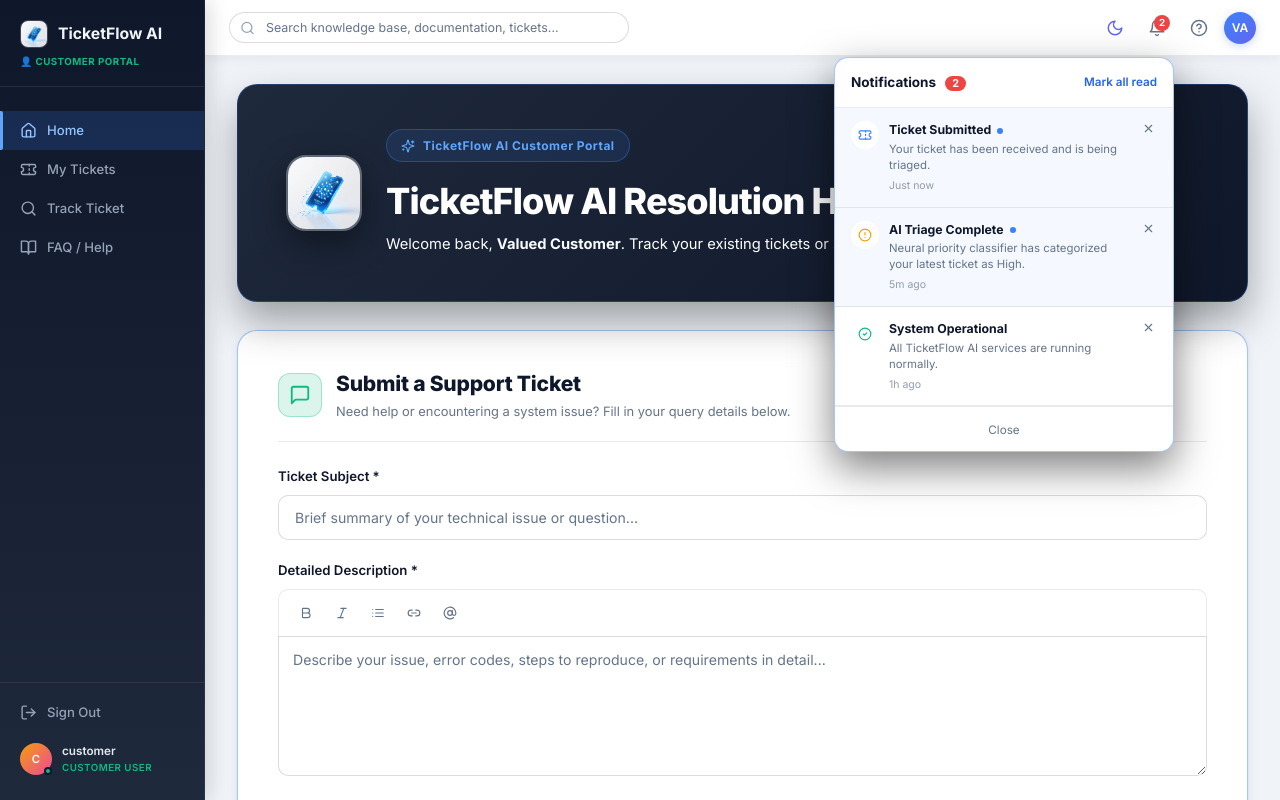
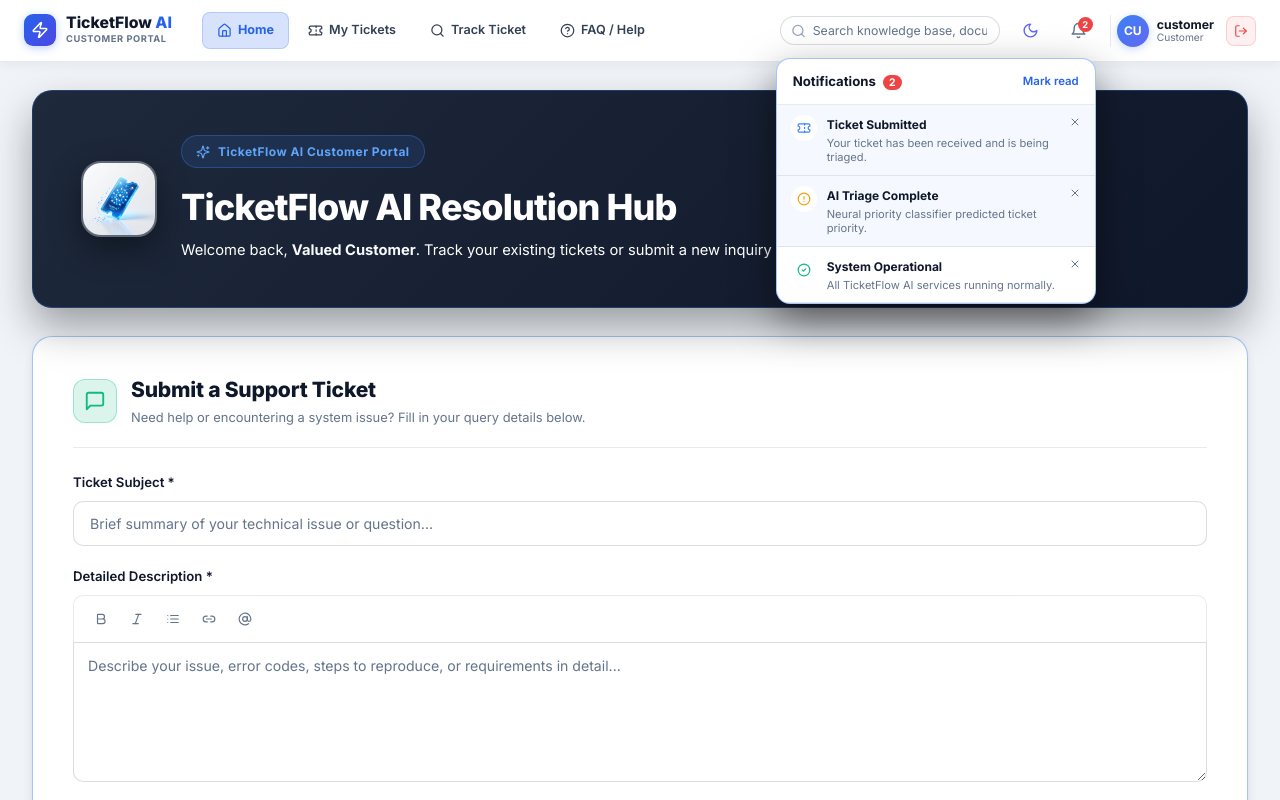
Before and after one commit to Deepakvk07/ticket-prioritization-system, a React (Vite) app in the folder frontend/: page /home in a window 1280 px wide. Both pictures are taken after a click on the button "Notifications". Shown: the top 800 px of the page. Built offline with nearby package versions, Linux system fonts and the light colour scheme.

Commit message:
refactor: remove vertical left sidebar completely and merge all navigation, brand logo, and user controls into horizontal topbar

```diff
--- a/frontend/src/components/Sidebar.jsx
+++ b/frontend/src/components/Sidebar.jsx
@@ -1,135 +1,3 @@
-import { useState } from 'react'
-import { NavLink, useNavigate } from 'react-router-dom'
-import {
-  LayoutDashboard, Ticket, BarChart2, Cpu,
-  LogOut, Plus, Zap, Home, Search, BookOpen, User, Clock, Headphones, ChevronDown, ChevronUp, Layers
-} from 'lucide-react'
-import { supabase } from '../lib/supabase'
-
-const ADMIN_NAV = [
-  { to: '/dashboard', icon: LayoutDashboard, label: 'Dashboard' },
-  { to: '/tickets', icon: Ticket, label: 'Ticket Queue (Admin)' },
-  { to: '/agents', icon: Headphones, label: 'Agent Management' },
-  { to: '/analytics', icon: BarChart2, label: 'Analytics' },
-  { to: '/model', icon: Cpu, label: 'Model Management' },
-]
-
-const AGENT_NAV = [
-  { to: '/tickets', icon: Ticket, label: 'Assigned Tickets' },
-]
-
-const CUSTOMER_NAV = [
-  { to: '/home', icon: Home, label: 'Home' },
-  { to: '/tickets', icon: Ticket, label: 'My Tickets' },
-  { to: '/track', icon: Search, label: 'Track Ticket' },
-  { to: '/faq', icon: BookOpen, label: 'FAQ / Help' },
-]
-
-
-function getSafeDemoUser() {
-  try {
-    const val = localStorage.getItem('demo_user')
-    if (!val || val === 'undefined' || val === 'null') return null
-    return JSON.parse(val)
-  } catch {
-    return null
-  }
+export default function Sidebar() {
+  return null
 }
-
-export default function Sidebar({ user }) {
-  const navigate = useNavigate()
-  const [showRoster, setShowRoster] = useState(true)
-
-  // Determine current active mode cleanly from logged in user profile
-  const demoUser = getSafeDemoUser()
-  const activeRole = demoUser?.role || localStorage.getItem('user_role_mode') || 'customer'
-
-  const isAdmin = activeRole === 'admin'
-  const isAgent = activeRole === 'agent'
-  const isCustomer = activeRole === 'customer'
-
-  const navItems = isAdmin ? ADMIN_NAV : isAgent ? AGENT_NAV : CUSTOMER_NAV
-
-  const handleSignOut = async () => {
-    localStorage.removeItem('demo_user')
-    await supabase.auth.signOut()
-    navigate('/login')
-  }
-
-  const rawName = demoUser?.name || user?.user_metadata?.full_name || (typeof user?.email === 'string' ? user.email.split('@')[0] : '') || (isAdmin ? 'Admin' : isAgent ? 'Support Agent' : 'Customer')
-  const name = String(rawName)
-  const initials = name.trim().split(/\s+/).map(n => n[0]).filter(Boolean).join('').slice(0, 2).toUpperCase() || 'US'
-
-  const themeGradient = isAdmin
-    ? 'linear-gradient(135deg, #3b82f6, #6366f1)'
-    : isAgent
-      ? 'linear-gradient(135deg, #10b981, #059669)'
-      : 'linear-gradient(135deg, #f59e0b, #ec4899)'
-
-  const roleTitle = isAdmin
-    ? '🛡️ ADMIN PORTAL'
-    : isAgent
-      ? '🎧 AGENT WORKSPACE'
-      : '👤 CUSTOMER PORTAL'
-
-  const roleColor = isAdmin ? 'var(--accent)' : isAgent ? '#10b981' : 'var(--success)'
-
-  return (
-    <aside className="sidebar">
-      {/* Logo & Mode Banner */}
-      <div className="sidebar-logo">
-        <h1 style={{ display: 'flex', alignItems: 'center', gap: 10 }}>
-          <img src="/ticketflow_logo.jpg" alt="TicketFlow AI" style={{ width: 28, height: 28, borderRadius: 8, objectFit: 'cover', border: '1px solid rgba(255,255,255,0.2)', flexShrink: 0 }} />
-          TicketFlow AI
-        </h1>
-        <div style={{ display: 'flex', alignItems: 'center', justifyContent: 'space-between', marginTop: 4 }}>
-          <div className="tier-badge" style={{ color: roleColor, fontWeight: 700 }}>
-            {roleTitle}
-          </div>
-        </div>
-      </div>
-
-      {/* Nav */}
-      <nav className="sidebar-nav" style={{ marginTop: 12 }}>
-        {navItems.map(({ to, icon: Icon, label }) => (
-          <NavLink
-            key={to}
-            to={to}
-            className={({ isActive }) => `nav-item${isActive ? ' active' : ''}`}
-          >
-            <Icon size={17} />
-            {label}
-          </NavLink>
-        ))}
-      </nav>
-
-      {/* Bottom */}
-      <div className="sidebar-bottom">
-        <button className="nav-item" style={{ width: '100%' }} onClick={handleSignOut}>
-          <LogOut size={17} />
-          Sign Out
-        </button>
-
-        <div className="sidebar-user">
-          <div className="avatar" style={{ background: themeGradient }}>
-            {initials}
-            <span className="online-dot" />
-          </div>
-            <div className="user-info">
-            <div className="name" style={{ fontSize: '0.78rem' }}>{name}</div>
-            <div className="role" style={{ color: roleColor }}>
-              {isAdmin ? 'ADMIN / TRIAGE ENGINE' : isAgent ? (demoUser?.department ? demoUser.department.toUpperCase() : 'SUPPORT AGENT') : 'CUSTOMER USER'}
-            </div>
-          </div>
-        </div>
-
-        {isAdmin && (
-          <button className="new-ticket-btn" onClick={() => navigate('/tickets/new')} style={{ background: 'var(--accent)' }}>
-            <Plus size={15} />
-            New Internal Ticket
-          </button>
-        )}
-      </div>
-    </aside>
-  )
-}
--- a/frontend/src/components/Topbar.jsx
+++ b/frontend/src/components/Topbar.jsx
@@ -1,6 +1,7 @@
 import { useState, useEffect, useRef } from 'react'
-import { Search, Bell, HelpCircle, Sun, Moon, X, Ticket, CheckCircle2, AlertCircle } from 'lucide-react'
-import { useNavigate } from 'react-router-dom'
+import { Search, Bell, HelpCircle, Sun, Moon, X, Ticket, CheckCircle2, AlertCircle, LayoutDashboard, Headphones, BarChart2, Cpu, Home, LogOut, Zap } from 'lucide-react'
+import { useNavigate, useLocation, NavLink } from 'react-router-dom'
+import { supabase } from '../lib/supabase'
 
 function getNotifications() {
   try { return JSON.parse(localStorage.getItem('tf_notifications') || '[]') } catch { return [] }
@@ -9,42 +10,64 @@ function saveNotifications(notifs) {
   localStorage.setItem('tf_notifications', JSON.stringify(notifs))
 }
 
-export default function Topbar({ user, placeholder = 'Search tickets, agents, or knowledge base...' }) {
+const ADMIN_NAV = [
+  { to: '/dashboard', icon: LayoutDashboard, label: 'Dashboard' },
+  { to: '/tickets', icon: Ticket, label: 'Ticket Queue' },
+  { to: '/agents', icon: Headphones, label: 'Agent Management' },
+  { to: '/analytics', icon: BarChart2, label: 'Analytics' },
+  { to: '/model', icon: Cpu, label: 'Model' },
+]
+
+const AGENT_NAV = [
+  { to: '/tickets', icon: Ticket, label: 'Assigned Tickets' },
+]
+
+const CUSTOMER_NAV = [
+  { to: '/home', icon: Home, label: 'Home' },
+  { to: '/tickets', icon: Ticket, label: 'My Tickets' },
+  { to: '/track', icon: Search, label: 'Track Ticket' },
+  { to: '/faq', icon: HelpCircle, label: 'FAQ / Help' },
+]
+
+export default function Topbar({ user, placeholder = 'Search tickets, agents, or help...' }) {
   const [query, setQuery] = useState('')
   const [showNotifs, setShowNotifs] = useState(false)
   const [notifications, setNotifications] = useState(getNotifications())
   const [isDark, setIsDark] = useState(() => localStorage.getItem('tf_theme') === 'dark')
   const navigate = useNavigate()
+  const location = useLocation()
   const notifRef = useRef(null)
 
-  const initials = typeof user?.name === 'string' && user.name.trim()
-    ? user.name.trim().slice(0, 2).toUpperCase()
-    : typeof user?.email === 'string' && user.email.trim()
-      ? user.email.trim().slice(0, 2).toUpperCase()
+  const demoUser = (() => {
+    try { return JSON.parse(localStorage.getItem('demo_user') || '{}') } catch { return {} }
+  })()
+  const activeRole = demoUser.role || localStorage.getItem('user_role_mode') || 'customer'
+  const navItems = activeRole === 'admin' ? ADMIN_NAV : activeRole === 'agent' ? AGENT_NAV : CUSTOMER_NAV
+
+  const userName = demoUser.name || user?.user_metadata?.full_name || user?.email?.split('@')[0] || 'User'
+  const initials = typeof userName === 'string' && userName.trim()
+    ? userName.trim().slice(0, 2).toUpperCase()
     : 'US'
 
   const unreadCount = notifications.filter(n => !n.read).length
 
-  // Apply theme on mount and toggle
   useEffect(() => {
     document.documentElement.setAttribute('data-theme', isDark ? 'dark' : 'light')
     localStorage.setItem('tf_theme', isDark ? 'dark' : 'light')
   }, [isDark])
 
-  // Seed initial notifications if none exist
   useEffect(() => {
     if (notifications.length === 0) {
       const seeded = [
         { id: 1, icon: 'ticket', title: 'Ticket Submitted', text: 'Your ticket has been received and is being triaged.', time: 'Just now', read: false },
-        { id: 2, icon: 'ai', title: 'AI Triage Complete', text: 'Neural priority classifier has categorized your latest ticket as High.', time: '5m ago', read: false },
-        { id: 3, icon: 'check', title: 'System Operational', text: 'All TicketFlow AI services are running normally.', time: '1h ago', read: true },
+        { id: 2, icon: 'ai', title: 'AI Triage Complete', text: 'Neural priority classifier predicted ticket priority.', time: '5m ago', read: false },
+        { id: 3, icon: 'check', title: 'System Operational', text: 'All TicketFlow AI services running normally.', time: '1h ago', read: true },
       ]
       setNotifications(seeded)
       saveNotifications(seeded)
     }
   }, [])
 
-  // Close notif panel on outside click
   useEffect(() => {
     const handler = (e) => { if (notifRef.current && !notifRef.current.contains(e.target)) setShowNotifs(false) }
     document.addEventListener('mousedown', handler)
@@ -63,6 +86,13 @@ export default function Topbar({ user, placeholder = 'Search tickets, agents, or
     saveNotifications(updated)
   }
 
+  const handleLogout = async () => {
+    localStorage.removeItem('demo_user')
+    localStorage.removeItem('user_role_mode')
+    try { await supabase.auth.signOut() } catch { /* ignore */ }
+    navigate('/home')
+  }
+
   const getIcon = (icon) => {
     if (icon === 'ticket') return <Ticket size={14} color="#3b82f6" />
     if (icon === 'check') return <CheckCircle2 size={14} color="#10b981" />
@@ -70,43 +100,91 @@ export default function Topbar({ user, placeholder = 'Search tickets, agents, or
   }
 
   return (
-    <header className="topbar" style={{ position: 'relative' }}>
-      <div className="search-bar">
-        <Search className="search-icon" />
+    <header className="topbar" style={{
+      display: 'flex', alignItems: 'center', justifyContent: 'space-between',
+      padding: '0 24px', height: 62, background: 'var(--bg-surface)',
+      borderBottom: '1px solid var(--border)', sticky: 'top', zIndex: 1000
+    }}>
+      {/* Brand & Logo */}
+      <div style={{ display: 'flex', alignItems: 'center', gap: 20 }}>
+        <div onClick={() => navigate('/home')} style={{ display: 'flex', alignItems: 'center', gap: 10, cursor: 'pointer' }}>
+          <div style={{
+            width: 32, height: 32, borderRadius: 9,
+            background: 'linear-gradient(135deg, #2563eb, #4f46e5)',
+            display: 'flex', alignItems: 'center', justifyContent: 'center',
+            boxShadow: '0 2px 8px rgba(37,99,235,0.3)'
+          }}>
+            <Zap size={18} color="#ffffff" />
+          </div>
+          <div>
+            <div style={{ fontWeight: 800, fontSize: '1.05rem', color: 'var(--text-primary)', lineHeight: 1.1 }}>
+              TicketFlow <span style={{ color: 'var(--accent)' }}>AI</span>
+            </div>
+            <div style={{ fontSize: '0.62rem', fontWeight: 700, letterSpacing: '0.06em', textTransform: 'uppercase', color: activeRole === 'admin' ? '#ef4444' : activeRole === 'agent' ? '#10b981' : 'var(--text-muted)' }}>
+              {activeRole === 'admin' ? 'Admin Portal' : activeRole === 'agent' ? 'Agent Workspace' : 'Customer Portal'}
+            </div>
+          </div>
+        </div>
+
+        {/* Horizontal Navigation Tabs */}
+        <nav style={{ display: 'flex', alignItems: 'center', gap: 4, marginLeft: 10 }}>
+          {navItems.map(item => {
+            const Icon = item.icon
+            const isActive = location.pathname === item.to
+            return (
+              <NavLink
+                key={item.to}
+                to={item.to}
+                style={{
+                  display: 'inline-flex', alignItems: 'center', gap: 6,
+                  padding: '7px 14px', borderRadius: 8, fontSize: '0.84rem',
+                  fontWeight: isActive ? 700 : 600,
+                  color: isActive ? 'var(--accent)' : 'var(--text-secondary)',
+                  background: isActive ? 'var(--accent-dim)' : 'transparent',
+                  transition: 'all 0.15s ease',
+                  border: isActive ? '1px solid rgba(37,99,235,0.2)' : '1px solid transparent'
+                }}
+              >
+                <Icon size={15} />
+                <span>{item.label}</span>
+              </NavLink>
+            )
+          })}
+        </nav>
+      </div>
+
+      {/* Right Controls */}
+      <div className="topbar-right" style={{ display: 'flex', alignItems: 'center', gap: 14 }}>
+        <div className="search-bar" style={{ width: 220 }}>
+          <Search className="search-icon" size={14} />
           <input
             id="topbar-search"
             type="text"
             placeholder={placeholder}
             value={query}
             onChange={e => setQuery(e.target.value)}
+            style={{ fontSize: '0.82rem', padding: '6px 12px 6px 32px' }}
           />
         </div>
-
-      <div className="topbar-right">
 
         {/* Dark/Light Mode Toggle */}
         <button
           className="icon-btn"
           title={isDark ? 'Switch to Light Mode' : 'Switch to Dark Mode'}
           onClick={() => setIsDark(d => !d)}
-          style={{ transition: 'all 0.2s' }}
         >
-          {isDark ? <Sun size={18} color="#f59e0b" /> : <Moon size={18} color="#6366f1" />}
+          {isDark ? <Sun size={17} color="#f59e0b" /> : <Moon size={17} color="#6366f1" />}
         </button>
 
-        {/* Notification Bell */}
+        {/* Notifications Bell */}
         <div style={{ position: 'relative' }} ref={notifRef}>
-          <button
-            className="icon-btn"
-            title="Notifications"
-            onClick={() => { setShowNotifs(!showNotifs); }}
-          >
-            <Bell size={18} />
+          <button className="icon-btn" title="Notifications" onClick={() => setShowNotifs(!showNotifs)}>
+            <Bell size={17} />
             {unreadCount > 0 && (
               <span style={{
-                position: 'absolute', top: 4, right: 4,
+                position: 'absolute', top: 3, right: 3,
                 background: '#ef4444', borderRadius: '50%',
-                width: 16, height: 16, fontSize: '0.65rem', fontWeight: 700,
+                width: 15, height: 15, fontSize: '0.62rem', fontWeight: 700,
                 display: 'flex', alignItems: 'center', justifyContent: 'center', color: '#fff'
               }}>
                 {unreadCount}
@@ -116,72 +194,78 @@ export default function Topbar({ user, placeholder = 'Search tickets, agents, or
 
           {showNotifs && (
             <div style={{
-              position: 'absolute', top: 46, right: 0, width: 340, zIndex: 2000,
+              position: 'absolute', top: 44, right: 0, width: 320, zIndex: 2000,
               background: 'var(--bg-surface)', border: '1px solid var(--border-active)',
-              boxShadow: '0 16px 40px rgba(0,0,0,0.5)', borderRadius: 14,
-              overflow: 'hidden', animation: 'scaleUp 0.15s ease'
+              boxShadow: '0 16px 40px rgba(0,0,0,0.5)', borderRadius: 14, overflow: 'hidden'
             }}>
-              <div style={{ padding: '14px 16px', borderBottom: '1px solid var(--border)', display: 'flex', justifyContent: 'space-between', alignItems: 'center' }}>
-                <span style={{ fontWeight: 700, fontSize: '0.9rem', color: 'var(--text-primary)' }}>
-                  Notifications {unreadCount > 0 && <span style={{ background: '#ef4444', borderRadius: 10, padding: '1px 7px', fontSize: '0.72rem', marginLeft: 6, color: '#fff' }}>{unreadCount}</span>}
+              <div style={{ padding: '12px 16px', borderBottom: '1px solid var(--border)', display: 'flex', justifyContent: 'space-between', alignItems: 'center' }}>
+                <span style={{ fontWeight: 700, fontSize: '0.88rem', color: 'var(--text-primary)' }}>
+                  Notifications {unreadCount > 0 && <span style={{ background: '#ef4444', borderRadius: 10, padding: '1px 6px', fontSize: '0.7rem', marginLeft: 4, color: '#fff' }}>{unreadCount}</span>}
                 </span>
-                <button onClick={markAllRead} style={{ background: 'none', border: 'none', color: 'var(--accent)', fontSize: '0.78rem', cursor: 'pointer', fontWeight: 600 }}>Mark all read</button>
+                <button onClick={markAllRead} style={{ background: 'none', border: 'none', color: 'var(--accent)', fontSize: '0.76rem', cursor: 'pointer', fontWeight: 600 }}>Mark read</button>
               </div>
 
-              <div style={{ maxHeight: 300, overflowY: 'auto' }}>
+              <div style={{ maxHeight: 280, overflowY: 'auto' }}>
                 {notifications.length === 0 ? (
-                  <div style={{ padding: '28px 16px', textAlign: 'center', color: 'var(--text-muted)', fontSize: '0.85rem' }}>
+                  <div style={{ padding: '24px 16px', textAlign: 'center', color: 'var(--text-muted)', fontSize: '0.82rem' }}>
                     No notifications
                   </div>
                 ) : (
                   notifications.map(n => (
                     <div key={n.id} style={{
-                      padding: '12px 16px', borderBottom: '1px solid var(--border)',
+                      padding: '10px 14px', borderBottom: '1px solid var(--border)',
                       background: n.read ? 'transparent' : 'rgba(59,130,246,0.05)',
-                      display: 'flex', gap: 10, alignItems: 'flex-start',
-                      transition: 'background 0.2s'
+                      display: 'flex', gap: 10, alignItems: 'flex-start'
                     }}>
-                      <div style={{ width: 28, height: 28, borderRadius: '50%', background: 'var(--bg-card)', display: 'flex', alignItems: 'center', justifyContent: 'center', flexShrink: 0, marginTop: 1 }}>
+                      <div style={{ width: 26, height: 26, borderRadius: '50%', background: 'var(--bg-card)', display: 'flex', alignItems: 'center', justifyContent: 'center', flexShrink: 0 }}>
                         {getIcon(n.icon)}
                       </div>
                       <div style={{ flex: 1 }}>
-                        <div style={{ fontWeight: 700, fontSize: '0.82rem', color: 'var(--text-primary)', marginBottom: 2 }}>
+                        <div style={{ fontWeight: 700, fontSize: '0.8rem', color: 'var(--text-primary)', marginBottom: 2 }}>
                           {n.title}
-                          {!n.read && <span style={{ width: 6, height: 6, borderRadius: '50%', background: '#3b82f6', display: 'inline-block', marginLeft: 6, verticalAlign: 'middle' }} />}
                         </div>
-                        <div style={{ fontSize: '0.76rem', color: 'var(--text-muted)', lineHeight: 1.4 }}>{n.text}</div>
-                        <div style={{ fontSize: '0.7rem', color: 'var(--text-muted)', marginTop: 4, opacity: 0.7 }}>{n.time}</div>
+                        <div style={{ fontSize: '0.74rem', color: 'var(--text-muted)', lineHeight: 1.3 }}>{n.text}</div>
                       </div>
-                      <button onClick={() => removeNotif(n.id)} style={{ background: 'none', border: 'none', cursor: 'pointer', color: 'var(--text-muted)', padding: 2, flexShrink: 0 }}>
-                        <X size={13} />
+                      <button onClick={() => removeNotif(n.id)} style={{ background: 'none', border: 'none', cursor: 'pointer', color: 'var(--text-muted)' }}>
+                        <X size={12} />
                       </button>
                     </div>
                   ))
                 )}
               </div>
-
-              <div style={{ padding: '10px 16px', borderTop: '1px solid var(--border)', textAlign: 'center' }}>
-                <button onClick={() => setShowNotifs(false)} style={{ background: 'none', border: 'none', color: 'var(--text-muted)', fontSize: '0.78rem', cursor: 'pointer' }}>Close</button>
-              </div>
             </div>
           )}
         </div>
 
-        {/* Help → FAQ */}
-        <button className="icon-btn" title="Help / FAQ" onClick={() => navigate('/faq')}>
-          <HelpCircle size={18} />
-        </button>
-
+        {/* User Profile Badge & Logout */}
+        <div style={{ display: 'flex', alignItems: 'center', gap: 8, paddingLeft: 6, borderLeft: '1px solid var(--border)' }}>
           <div
             className="topbar-avatar"
-          title={user?.email || 'User Account'}
-          onClick={() => {
-            const role = localStorage.getItem('user_role_mode') || 'admin'
-            if (role === 'admin') navigate('/profile')
-          }}
-          style={{ cursor: localStorage.getItem('user_role_mode') === 'admin' ? 'pointer' : 'default' }}
+            title={userName}
+            style={{ width: 32, height: 32, fontSize: '0.8rem', fontWeight: 700 }}
           >
             {initials}
+          </div>
+          <div style={{ display: 'flex', flexDirection: 'column', lineHeight: 1.1 }}>
+            <span style={{ fontSize: '0.82rem', fontWeight: 700, color: 'var(--text-primary)' }}>
+              {userName}
+            </span>
+            <span style={{ fontSize: '0.68rem', color: 'var(--text-muted)', textTransform: 'capitalize' }}>
+              {activeRole}
+            </span>
+          </div>
+          <button
+            onClick={handleLogout}
+            title="Log Out"
+            style={{
+              display: 'inline-flex', alignItems: 'center', justifyContent: 'center',
+              width: 30, height: 30, borderRadius: 8, marginLeft: 4,
+              background: 'rgba(239, 68, 68, 0.08)', color: '#ef4444',
+              border: '1px solid rgba(239, 68, 68, 0.2)', cursor: 'pointer'
+            }}
+          >
+            <LogOut size={14} />
+          </button>
         </div>
       </div>
     </header>
--- a/frontend/src/index.css
+++ b/frontend/src/index.css
@@ -350,7 +350,9 @@ img { max-width: 100%; display: block; }
 /* ── App Layout ─────────────────────────────────────────────── */
 .app-layout {
   display: flex;
+  flex-direction: column;
   min-height: 100vh;
+  width: 100%;
 }
 
 .main-content {
@@ -358,7 +360,8 @@ img { max-width: 100%; display: block; }
   display: flex;
   flex-direction: column;
   min-width: 0;
-  margin-left: var(--sidebar-w);
+  margin-left: 0;
+  width: 100%;
 }
 
 .page-body {
@@ -367,19 +370,9 @@ img { max-width: 100%; display: block; }
   overflow-y: auto;
 }
 
-/* ── Sidebar ─────────────────────────────────────────────────── */
+/* ── Sidebar (Removed) ─────────────────────────────────────────── */
 .sidebar {
-  position: fixed;
-  top: 0;
-  left: 0;
-  width: var(--sidebar-w);
-  height: 100vh;
-  background: var(--bg-sidebar);
-  border-right: 1px solid var(--border);
-  display: flex;
-  flex-direction: column;
-  z-index: 100;
-  overflow: hidden;
+  display: none !important;
 }
 
 .sidebar-logo {
```
Lines whose indentation alone changed are shown as unchanged.
